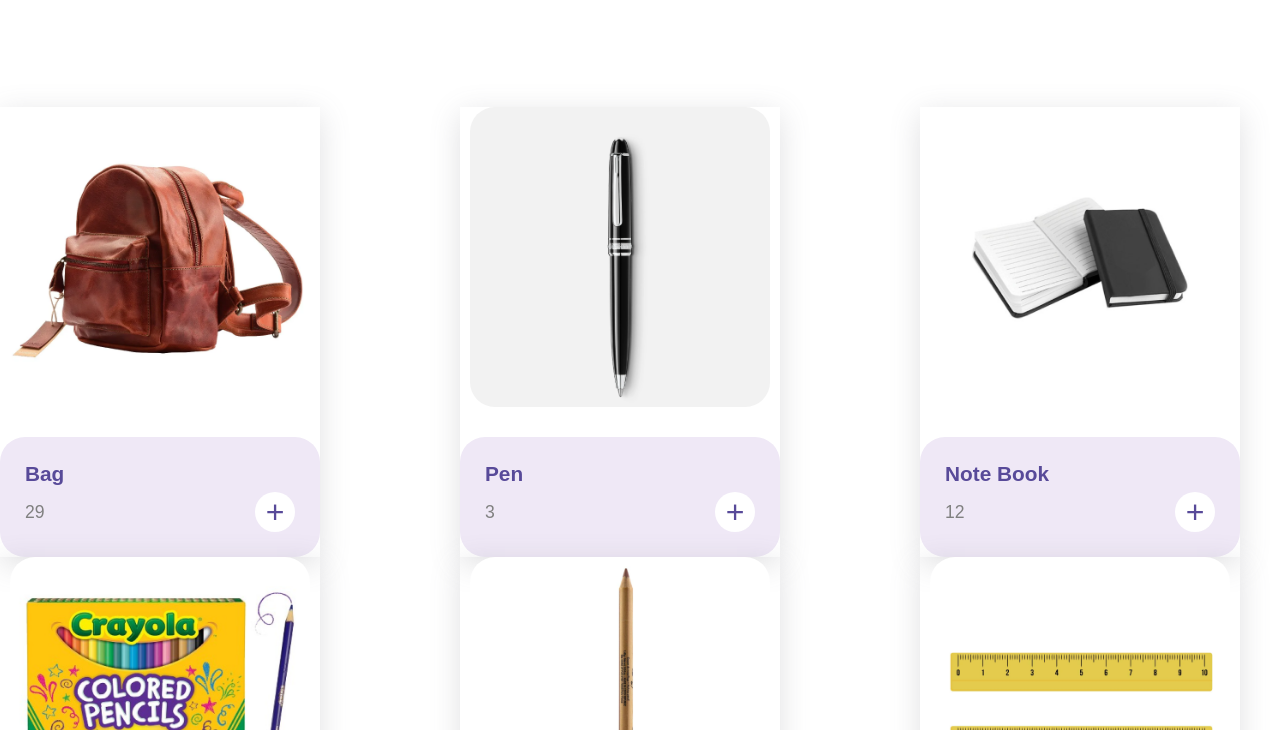
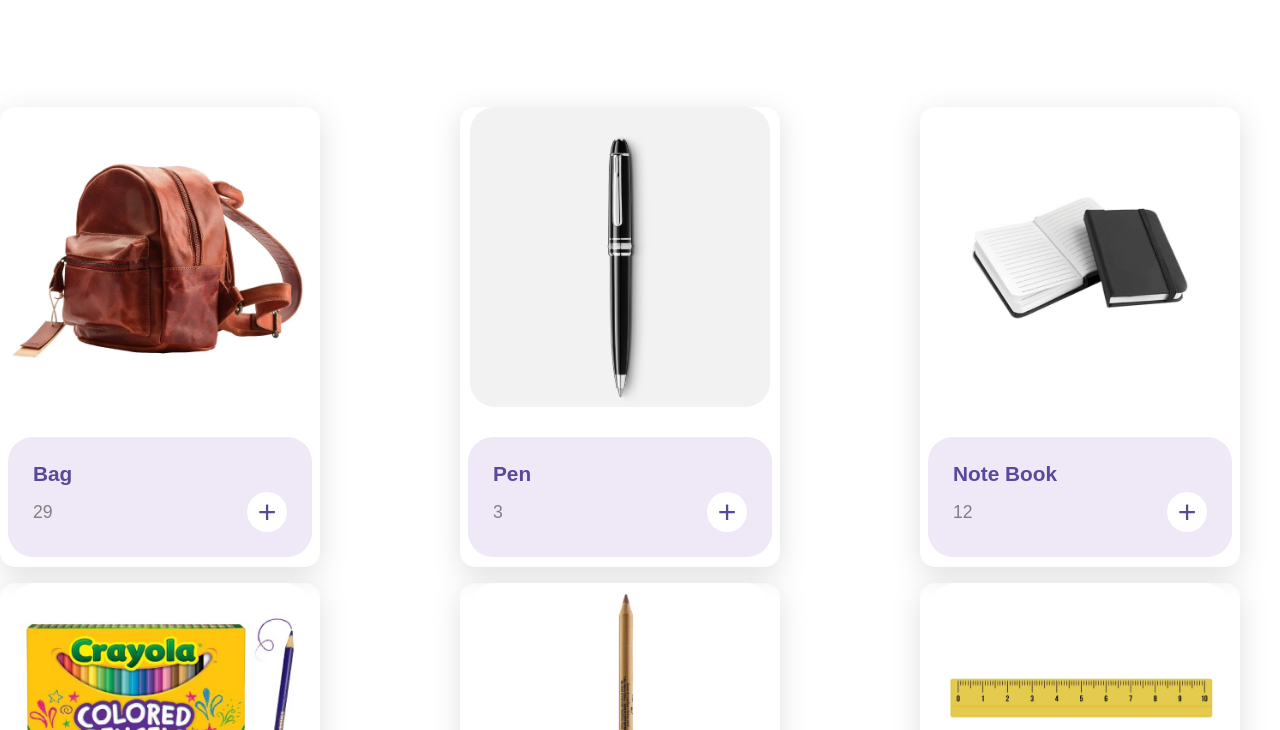
Before and after one commit to RaD01Black/OOP-SHOPPING, a plain HTML site: page index.html in a window 1280 px wide. Shown: the part 70-800 px from the top of the page. Drawn offline with Linux system fonts and the light colour scheme.

Commit message:
Update style.css

```diff
--- a/css/style.css
+++ b/css/style.css
@@ -33,6 +33,7 @@ main {
    flex-wrap: wrap;
    justify-content: space-between;
    margin-right: 40px;
+   gap: 1rem;
 }
 
 #products > div {
@@ -41,6 +42,7 @@ main {
   flex-direction: column;
   align-items: center;
   box-shadow: rgba(100, 100, 111, 0.2) 0px 7px 29px 0px;
+  border-radius: 15px;
 }
 
 #products img {
@@ -53,7 +55,8 @@ main {
   flex-direction: column;
   justify-content: space-between;
   background-color: var(--color-secondary);
-  width: 100%;
+  width: 95%;
+  margin-bottom: 10px;
   border-radius: 25px;
   height: 120px;
   padding: 25px;
```
